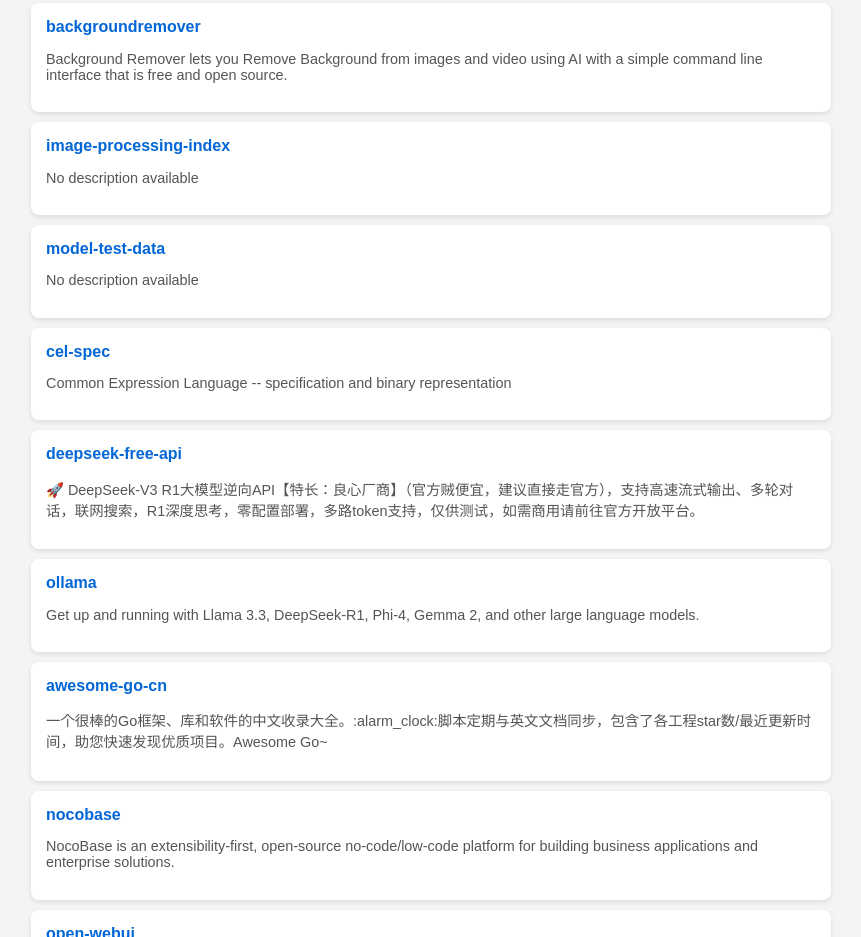
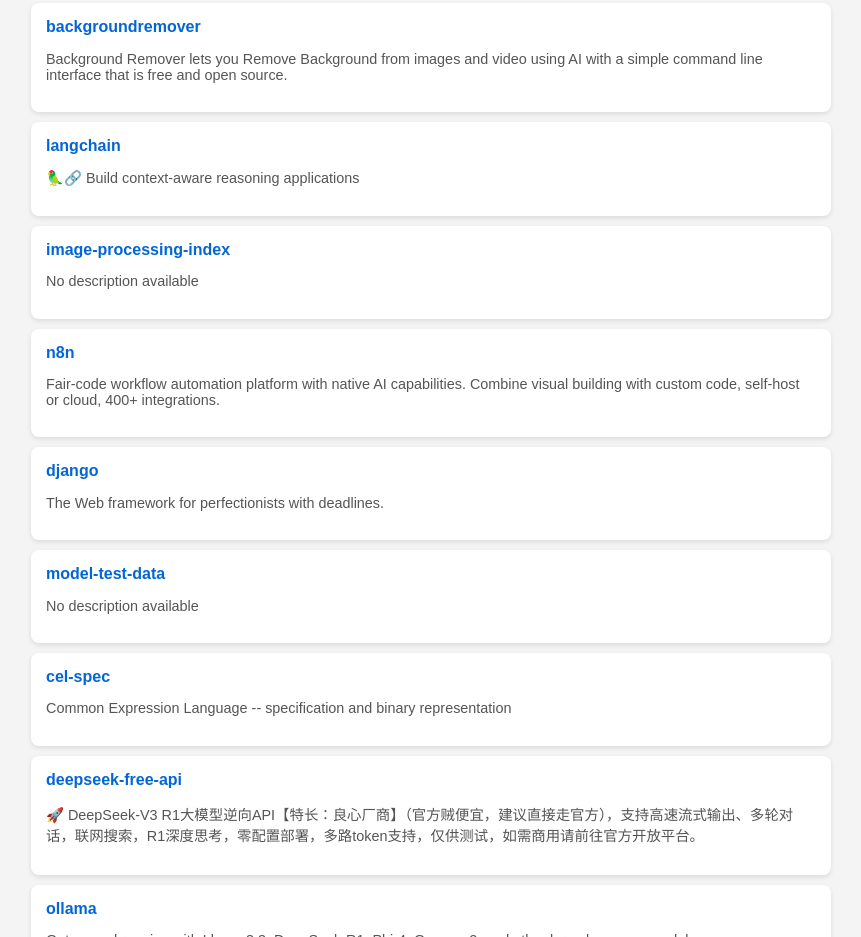
Before and after one commit to gosunny2050/gosunny2050.github.io, a website: page index.html in a window 1280 px wide. Shown: the part 879-1816 px from the top of the page, without its empty margins (209-1070 px from the left). Drawn offline with Linux system fonts and the light colour scheme.

Commit message:
deploy: c074f422dd2f3ecd0673964ee9594d5562d72088

```diff
--- a/index.html
+++ b/index.html
@@ -94,8 +94,23 @@
           </li>
 
           <li>
+            <a href="https://github.com/gosunny2050/langchain" target="_blank">langchain</a>
+            <p class="description">🦜🔗 Build context-aware reasoning applications</p>
+          </li>
+
+          <li>
             <a href="https://github.com/gosunny2050/image-processing-index" target="_blank">image-processing-index</a>
             <p class="description">No description available</p>
+          </li>
+
+          <li>
+            <a href="https://github.com/gosunny2050/n8n" target="_blank">n8n</a>
+            <p class="description">Fair-code workflow automation platform with native AI capabilities. Combine visual building with custom code, self-host or cloud, 400+ integrations.</p>
+          </li>
+
+          <li>
+            <a href="https://github.com/gosunny2050/django" target="_blank">django</a>
+            <p class="description">The Web framework for perfectionists with deadlines.</p>
           </li>
 
           <li>
```
Also changed, not shown: README.md.
